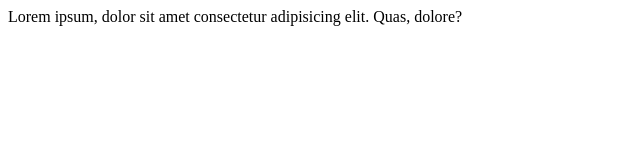
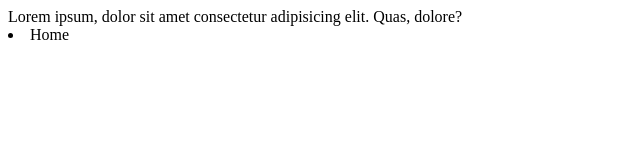
Before and after one commit to officialkinglot/tutorial1, a plain HTML site: page index.html in a window 1280 px wide. Shown: the full height of the page, 0-640 px from the left. Drawn offline with Linux system fonts and the light colour scheme.

Commit message:
i added new nav

```diff
--- a/index.html
+++ b/index.html
@@ -8,5 +8,8 @@
 </head>
 <body>
     Lorem ipsum, dolor sit amet consectetur adipisicing elit. Quas, dolore?
+    <nav>
+        <li>Home</li>
+    </nav>
 </body>
 </html>
--- a/style.css
+++ b/style.css
@@ -1,4 +1,5 @@
 *{
     padding: 0;
     margin: 0;
+  box-sizing:border-box;
 }
```
